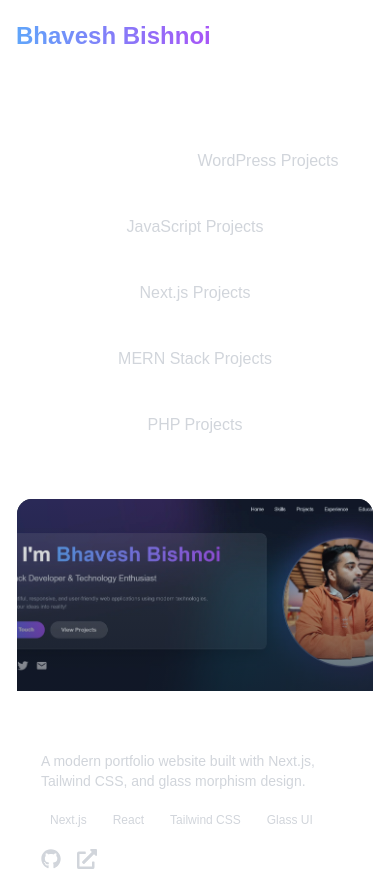
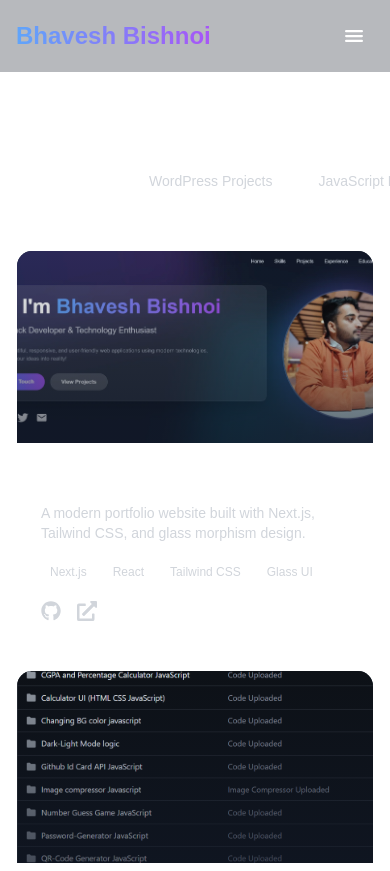
Before and after one commit to BhaveshBishnoi/Portfolio-Bhavesh-Bishnoi, a Next.js app: page /projects in a window 390 px wide. Shown: the top 871 px of the page. Built offline with nearby package versions, Linux system fonts and the light colour scheme.

Commit message:
More Projects Added

```diff
--- a/src/app/projects/page.js
+++ b/src/app/projects/page.js
@@ -112,16 +112,16 @@ const ProjectsPage = () => {
     : projects.filter(project => project.category === activeCategory);
 
   return (
-    <main className="min-h-screen py-16 px-4">
+    <main className="min-h-screen pt-24 pb-16 px-4">
       {/* Category Filters */}
-      <div className="max-w-7xl mx-auto mb-12">
-        <h1 className="text-4xl font-bold text-center text-white mb-8">My Projects</h1>
-        <div className="flex flex-wrap justify-center gap-4">
+      <div className="max-w-7xl mx-auto mb-8 md:mb-12">
+        <h1 className="text-4xl font-bold text-center text-white mb-6 md:mb-8">My Projects</h1>
+        <div className="flex flex-nowrap md:flex-wrap overflow-x-auto -mx-4 px-4 md:px-0 pb-4 md:pb-0 justify-start md:justify-center gap-3 md:gap-4 hide-scrollbar">
           {categories.map((category) => (
             <button
               key={category.id}
               onClick={() => setActiveCategory(category.id)}
-              className={`px-6 py-3 rounded-xl backdrop-blur-md border transition duration-300 ${
+              className={`px-4 md:px-6 py-2.5 md:py-3 text-sm md:text-base rounded-xl backdrop-blur-md border whitespace-nowrap transition duration-300 ${
                 activeCategory === category.id
                 ? 'bg-white/20 border-white/50 text-white'
                 : 'bg-white/10 border-white/30 text-gray-300 hover:bg-white/15'
@@ -133,9 +133,21 @@ const ProjectsPage = () => {
         </div>
       </div>
 
+      {/* Add custom scrollbar styles */}
+      <style jsx global>{`
+        .hide-scrollbar {
+          -ms-overflow-style: none;
+          scrollbar-width: none;
+          -webkit-overflow-scrolling: touch;
+        }
+        .hide-scrollbar::-webkit-scrollbar {
+          display: none;
+        }
+      `}</style>
+
       {/* Projects Grid */}
       <div className="max-w-7xl mx-auto">
-        <div className="grid grid-cols-1 md:grid-cols-2 lg:grid-cols-3 gap-8">
+        <div className="grid grid-cols-1 md:grid-cols-2 lg:grid-cols-3 gap-6 md:gap-8">
           {filteredProjects.map((project, index) => (
             <div
               key={index}
--- a/src/components/Navbar.js
+++ b/src/components/Navbar.js
@@ -45,7 +45,7 @@ const Navbar = () => {
     }`}>
       {/* Backdrop */}
       <div className={`absolute inset-0 transition-all duration-300 ${
-        isScrolled ? 'backdrop-blur-lg bg-gray-900/70' : 'backdrop-blur-none bg-transparent'
+        isScrolled || isOpen ? 'backdrop-blur-lg bg-gray-900/70' : 'backdrop-blur-sm bg-gray-900/30'
       }`}></div>
 
       {/* Content */}
```
